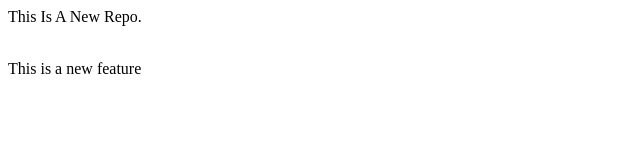
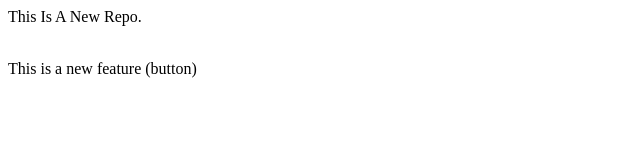
Before and after one commit to asadullahpinjari-lang/localrepo, a plain HTML site: page index.html in a window 1280 px wide. Shown: the full height of the page, 0-640 px from the left. Drawn offline with Linux system fonts and the light colour scheme.

```diff
--- a/index.html
+++ b/index.html
@@ -1,3 +1,3 @@
 <p>This Is A New Repo.</p>
 <br>
-<p3>This is a new feature</p3>
+<p3>This is a new feature (button)</p3>
```
